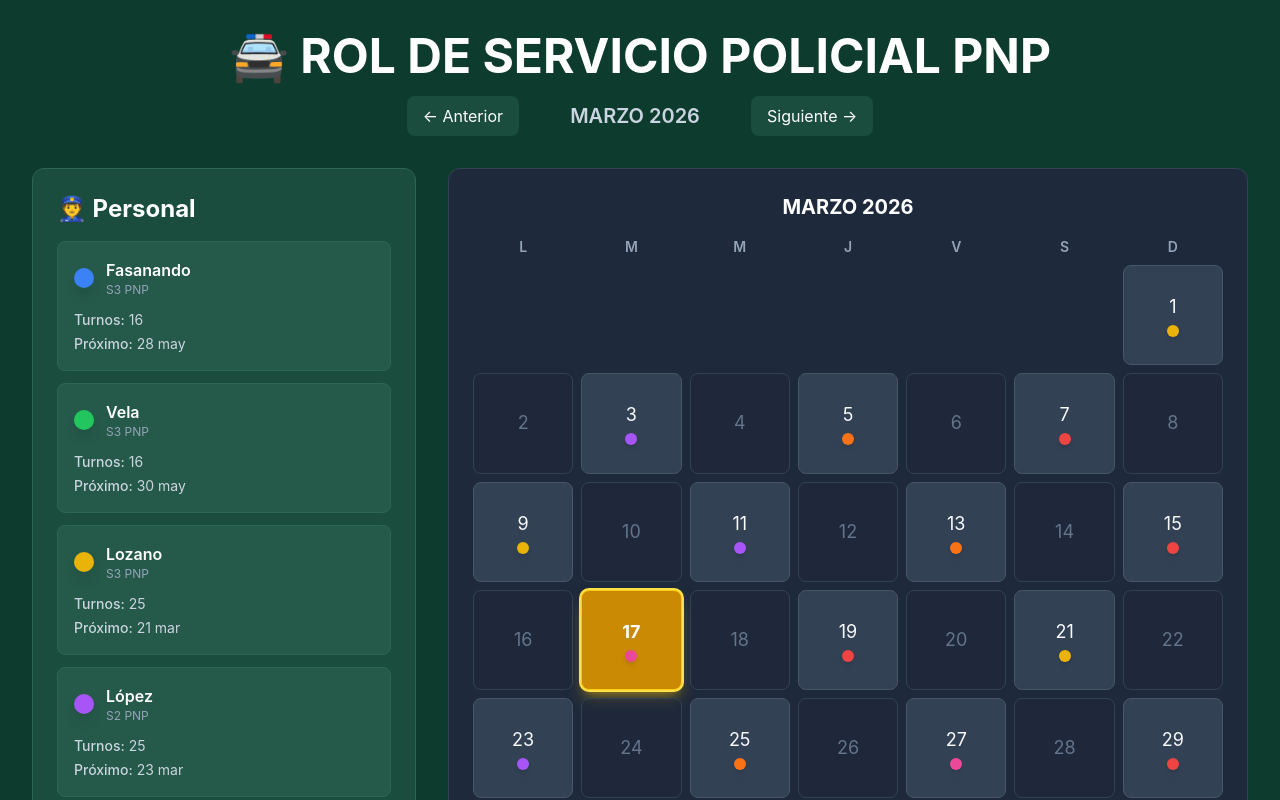
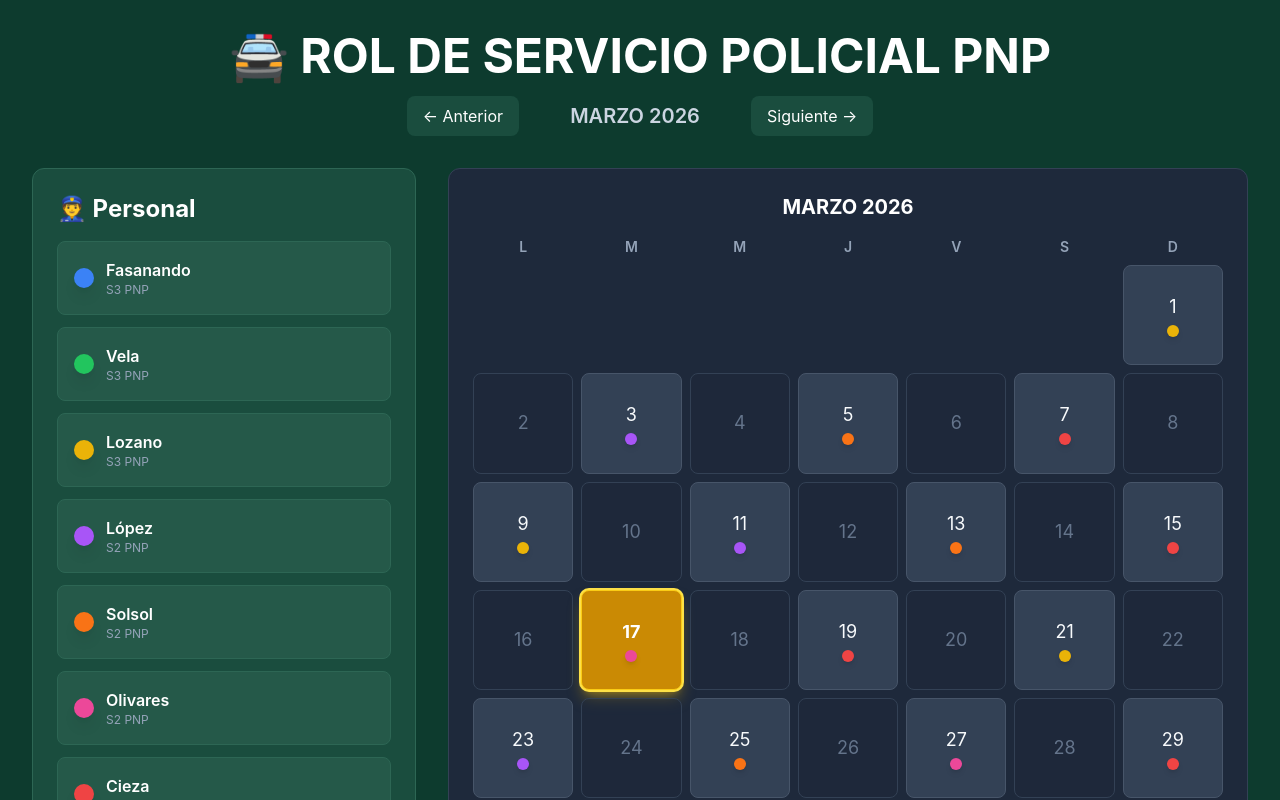
Before and after one commit to virgo4327/rol-servicios-pnp, a React (Vite) app: page / in a window 1280 px wide. Shown: the top 800 px of the page. Built offline with nearby package versions, Linux system fonts and the light colour scheme.

Commit message:
Simplificar tarjetas del personal: quitar conteo de turnos y próximo turno

```diff
--- a/src/App.tsx
+++ b/src/App.tsx
@@ -69,7 +69,7 @@ function App() {
               </h2>
               <div className="space-y-3">
                 {personal.map(p => (
-                  <PersonCard key={p.id} persona={p} turnos={turnos} />
+                  <PersonCard key={p.id} persona={p} />
                 ))}
               </div>
             </div>
--- a/src/components/PersonCard.tsx
+++ b/src/components/PersonCard.tsx
@@ -1,19 +1,13 @@
-import type { Persona, Turno } from '../data/turnos';
-import { format } from 'date-fns';
-import { es } from 'date-fns/locale';
+import type { Persona } from '../data/turnos';
 
 interface PersonCardProps {
   persona: Persona;
-  turnos: Turno[];
 }
 
-export default function PersonCard({ persona, turnos }: PersonCardProps) {
-  const turnosPersona = turnos.filter(t => t.persona.id === persona.id);
-  const proximoTurno = turnosPersona.find(t => t.fecha >= new Date());
-
+export default function PersonCard({ persona }: PersonCardProps) {
   return (
     <div className="bg-pnp-light p-4 rounded-lg border border-pnp-border hover:bg-pnp-border transition-colors">
-      <div className="flex items-center gap-3 mb-3">
+      <div className="flex items-center gap-3">
         <div
           className="w-5 h-5 rounded-full shadow-lg"
           style={{ backgroundColor: persona.color }}
@@ -23,18 +17,6 @@ export default function PersonCard({ persona, turnos }: PersonCardProps) {
           <p className="text-xs text-slate-400">{persona.grado}</p>
         </div>
       </div>
-
-      <div className="text-sm space-y-1">
-        <p className="text-slate-300">
-          <span className="font-medium">Turnos:</span> {turnosPersona.length}
-        </p>
-        {proximoTurno && (
-          <p className="text-slate-300">
-            <span className="font-medium">Próximo:</span>{' '}
-            {format(proximoTurno.fecha, 'd MMM', { locale: es })}
-          </p>
-        )}
-      </div>
     </div>
   );
 }
```
